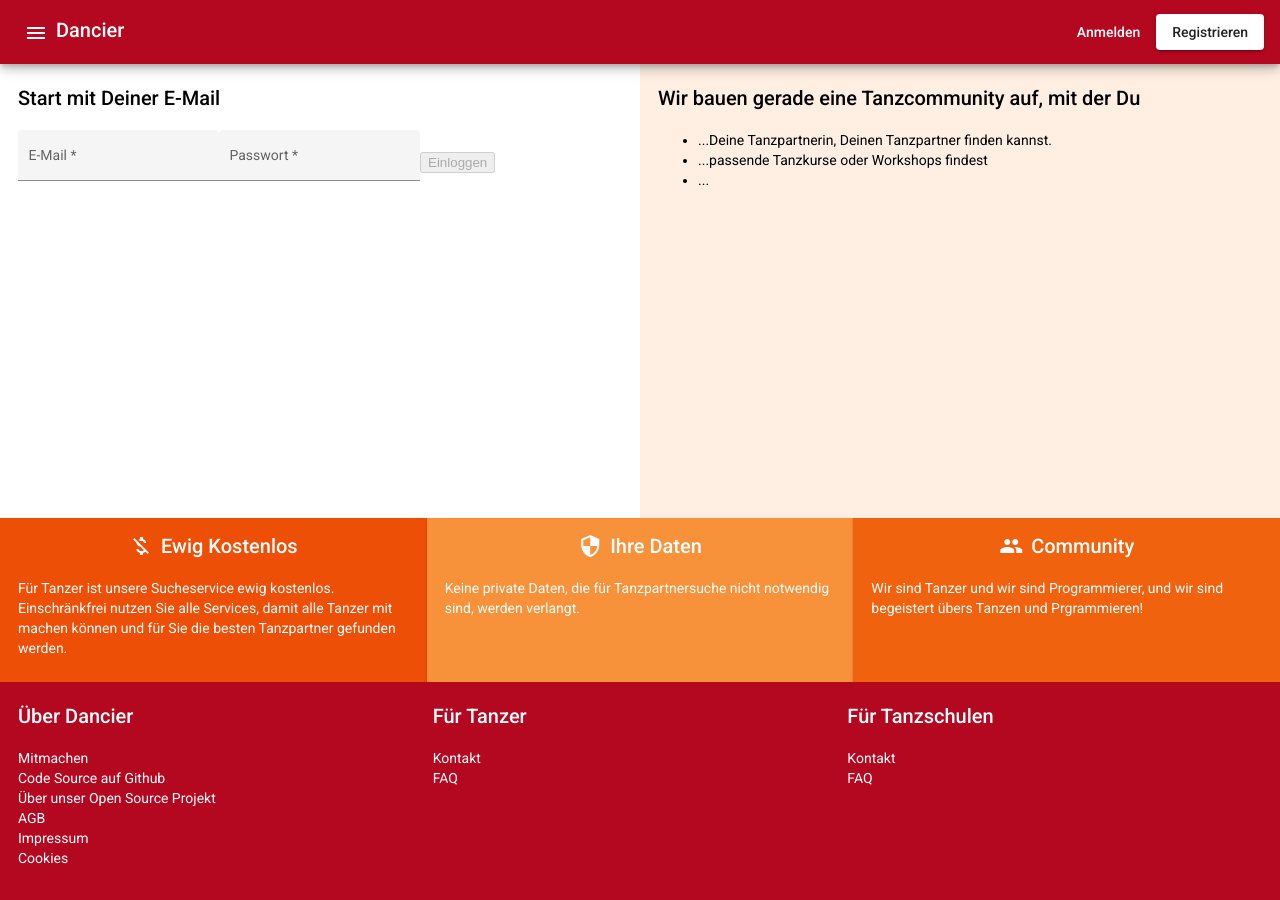
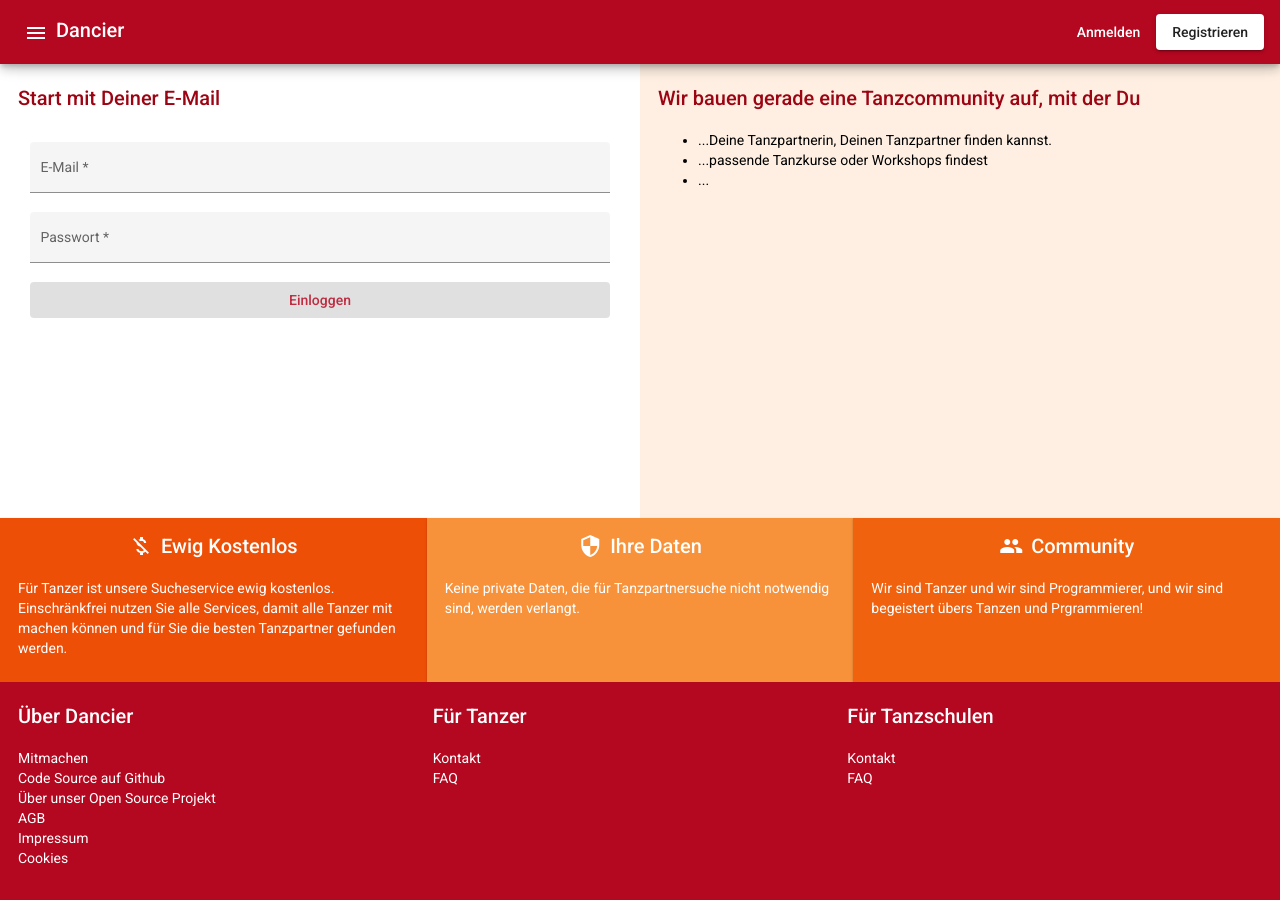
Before and after one commit to dancier/show-dancer, an Angular app: page /home in a window 1280 px wide. Built offline with nearby package versions, Linux system fonts and the light colour scheme.

Commit message:
Improved styles for login form

```diff
--- a/src/app/features/home/components/login-form/login-form.component.html
+++ b/src/app/features/home/components/login-form/login-form.component.html
@@ -1,8 +1,9 @@
 <form [formGroup]="loginForm" (ngSubmit)="submitForm()" novalidate>
-  <mat-card-content>
-    <mat-form-field appearance="fill" class="full-width">
+  <mat-card-content fxLayout="column" class="login-form-container">
+    <mat-form-field fxFlex appearance="fill" class="full-width">
       <mat-label>E-Mail</mat-label>
-      <input data-test="email-field" matInput formControlName="email" type="email" placeholder="max.mustermann@beispiel.de" />
+      <input data-test="email-field" matInput formControlName="email" type="email"
+             placeholder="max.mustermann@beispiel.de"/>
       <mat-error data-test="email-error-empty" *ngIf="errorHandling('email', 'required')">
         Bitte geben Sie Ihre E-Mail Adresse an.
       </mat-error>
@@ -10,14 +11,16 @@
         Bitte geben Sie eine gültige E-Mail Adresse an.
       </mat-error>
     </mat-form-field>
-    <mat-form-field appearance="fill" class="full-width">
+    <mat-form-field fxFlex appearance="fill" class="full-width">
       <mat-label>Passwort</mat-label>
-      <input data-test="password-field" matInput formControlName="password" type="password" />
+      <input data-test="password-field" matInput formControlName="password" type="password"/>
       <mat-error data-test="password-field-empty" *ngIf="errorHandling('password', 'required')">
         Bitte geben Sie ein Passwort ein.
       </mat-error>
     </mat-form-field>
-    <button data-test="submit-login" mat-stroked-button color="primary" class="btn-block full-width" [disabled]="!loginForm.valid">Einloggen</button>
+    <button data-test="submit-login" mat-raised-button class="full-width background-color-500"
+            [disabled]="!loginForm.valid">Einloggen
+    </button>
     <mat-error *ngIf="loginAttemptResponse && loginAttemptResponse !== 'SUCCESS'">
       <span *ngIf="loginAttemptResponse === 'INCORRECT_CREDENTIALS'">
         Der Nutzername oder das Passwort ist falsch.
--- a/src/app/features/home/components/login-form/login-form.component.scss
+++ b/src/app/features/home/components/login-form/login-form.component.scss
@@ -0,0 +1,11 @@
+.login-form-container {
+  padding: 12px;
+
+  button:enabled {
+    color: white;
+  }
+
+  button:disabled {
+    color: #bf2c41;
+  }
+}
--- a/src/app/features/home/components/login-form/login-form.component.ts
+++ b/src/app/features/home/components/login-form/login-form.component.ts
@@ -3,6 +3,7 @@ import { FormBuilder, FormGroup, Validators } from '@angular/forms';
 import { AuthenticationService } from '@data/services/authentication.service';
 import { LoginRequest, LoginResponse } from '@data/types/authentication.types';
 import { Router } from '@angular/router';
+
 
 @Component({
   selector: 'app-login-form',
--- a/src/app/features/home/home.module.ts
+++ b/src/app/features/home/home.module.ts
@@ -11,6 +11,7 @@ import { MatInputModule } from '@angular/material/input';
 import { MatGridListModule } from '@angular/material/grid-list';
 import { ExtendedModule, FlexModule } from '@angular/flex-layout';
 import { MatIconModule } from '@angular/material/icon';
+import { MatButtonModule } from '@angular/material/button';
 
 @NgModule({
   declarations: [
@@ -29,6 +30,7 @@ import { MatIconModule } from '@angular/material/icon';
     FlexModule,
     MatIconModule,
     ExtendedModule,
+    MatButtonModule,
   ]
 })
 export class HomeModule { }
--- a/src/app/features/home/pages/landing-page/landing-page.component.html
+++ b/src/app/features/home/pages/landing-page/landing-page.component.html
@@ -1,12 +1,12 @@
 <div class="landing-page-container" fxFlex>
-  <div class=" background-color-accent-50 landing-page-content" fxLayout="row" fxLayout.xs="column"
+  <div class="background-color-accent-50 landing-page-content" fxLayout="row" fxLayout.xs="column"
        [ngStyle]="{'minHeight': landingPageContentMinHeight + 'px' }">
     <div fxFlex class="background-color-accent-50">
-      <h2>Start mit Deiner E-Mail</h2>
+      <h2 class="font-color-primary-800">Start mit Deiner E-Mail</h2>
       <app-login-form></app-login-form>
     </div>
     <div fxFlex class="background-color-accent-100">
-      <h2>Wir bauen gerade eine Tanzcommunity auf, mit der Du</h2>
+      <h2 class="font-color-primary-800">Wir bauen gerade eine Tanzcommunity auf, mit der Du</h2>
       <ul>
         <li>...Deine Tanzpartnerin, Deinen Tanzpartner finden kannst.</li>
         <li>...passende Tanzkurse oder Workshops findest</li>
--- a/src/styles/global.scss
+++ b/src/styles/global.scss
@@ -5,6 +5,10 @@ html, body {
 body {
   margin: 0;
   font-family: Roboto, "Helvetica Neue", sans-serif;
+}
+
+.font-color-primary-800 {
+  color: map-get($dancier-palette-primary, 800);
 }
 
 .background-color-100 {
--- a/src/styles/material-theme.scss
+++ b/src/styles/material-theme.scss
@@ -33,7 +33,7 @@ $dancier-palette-primary: (
     800 : #ffffff,
     900 : #ffffff,
     A100 : #000000,
-    A200 : #000000,
+    A200 : rgba(0, 0, 0, 0.9),
     A400 : #000000,
     A700 : #ffffff,
   )
@@ -75,7 +75,7 @@ $dancier-palette-accent: (
 // see: https://material.angular.io/guide/theming
 $theme-primary: mat.define-palette($dancier-palette-primary);
 $theme-accent: mat.define-palette($dancier-palette-accent);
-$theme-warn: mat.define-palette(mat.$indigo-palette);
+$theme-warn: mat.define-palette($dancier-palette-primary);
 
 $theme: mat.define-light-theme(
     $theme-primary,
```
Lines whose indentation alone changed are shown as unchanged.
